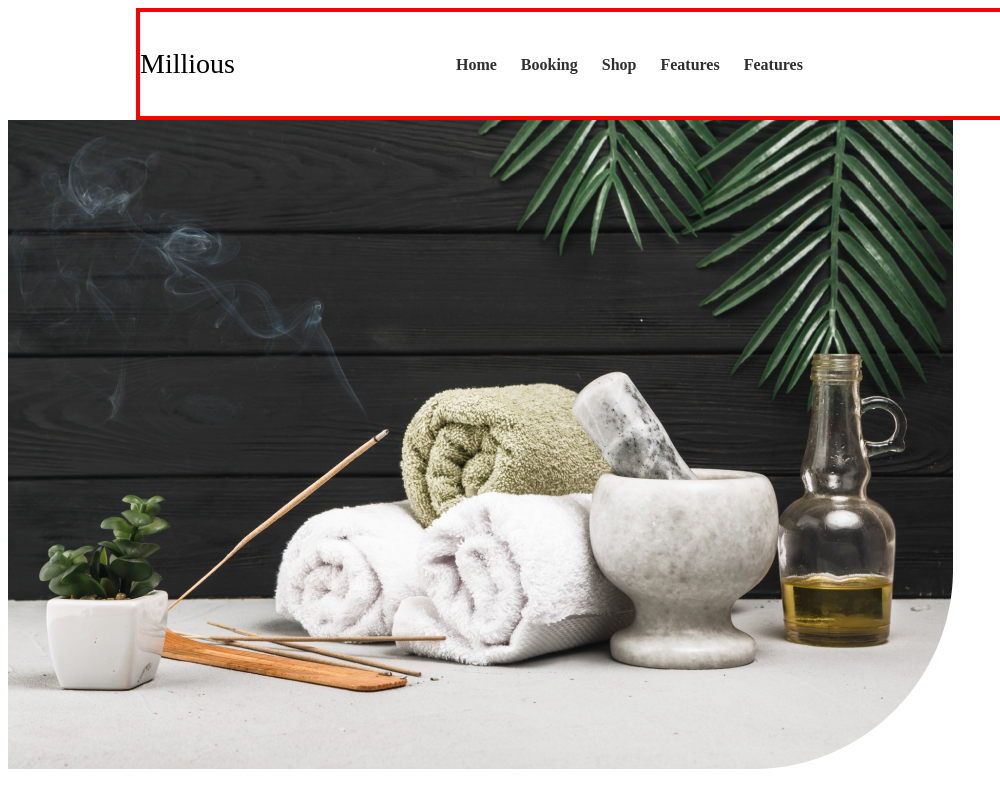
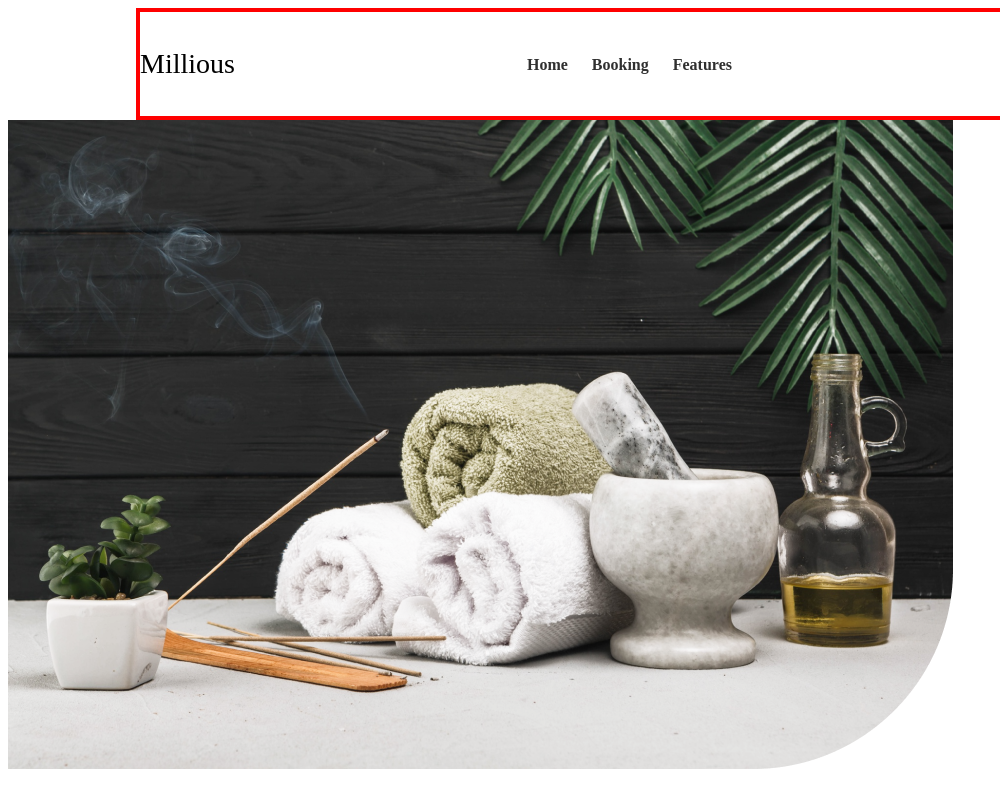
Before and after one commit to kendollcastro/our_team-ejemplo-2, a website: page index.html in a window 1280 px wide. Shown: the top 791 px of the page, 0-1000 px from the left. Drawn offline with Linux system fonts and the light colour scheme.

Commit message:
quito varios anchor

```diff
--- a/index.html
+++ b/index.html
@@ -17,8 +17,6 @@
       <nav>
         <a href="#">Home</a>
         <a href="#">Booking</a>
-        <a href="#">Shop</a>
-        <a href="#">Features</a>
         <a href="#">Features</a>
       </nav>
       <div>
```
